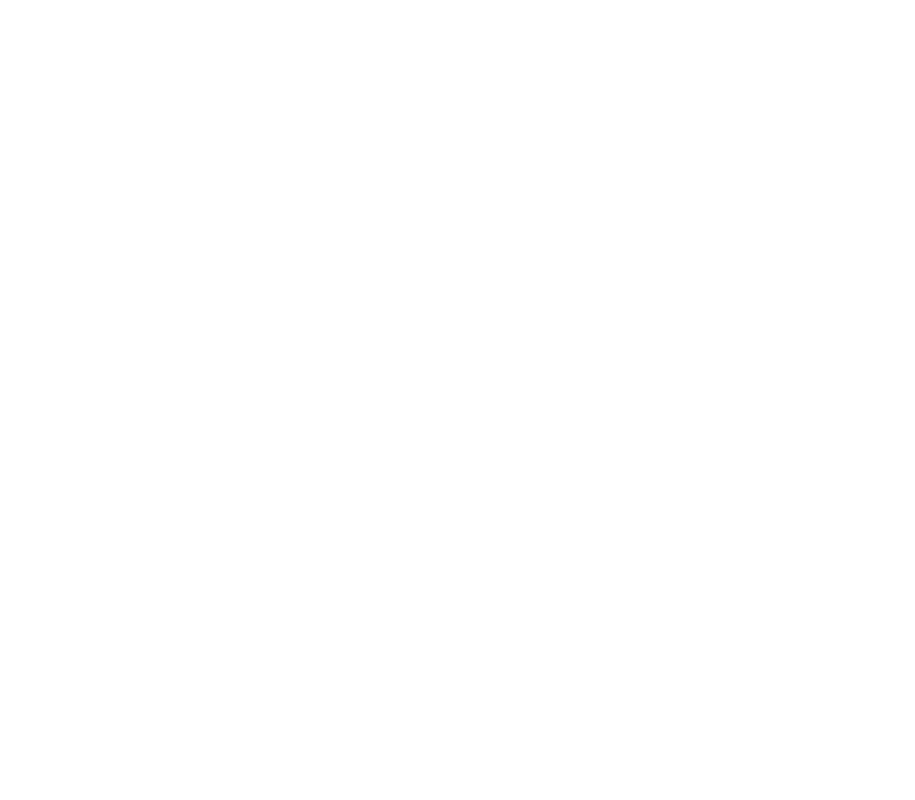
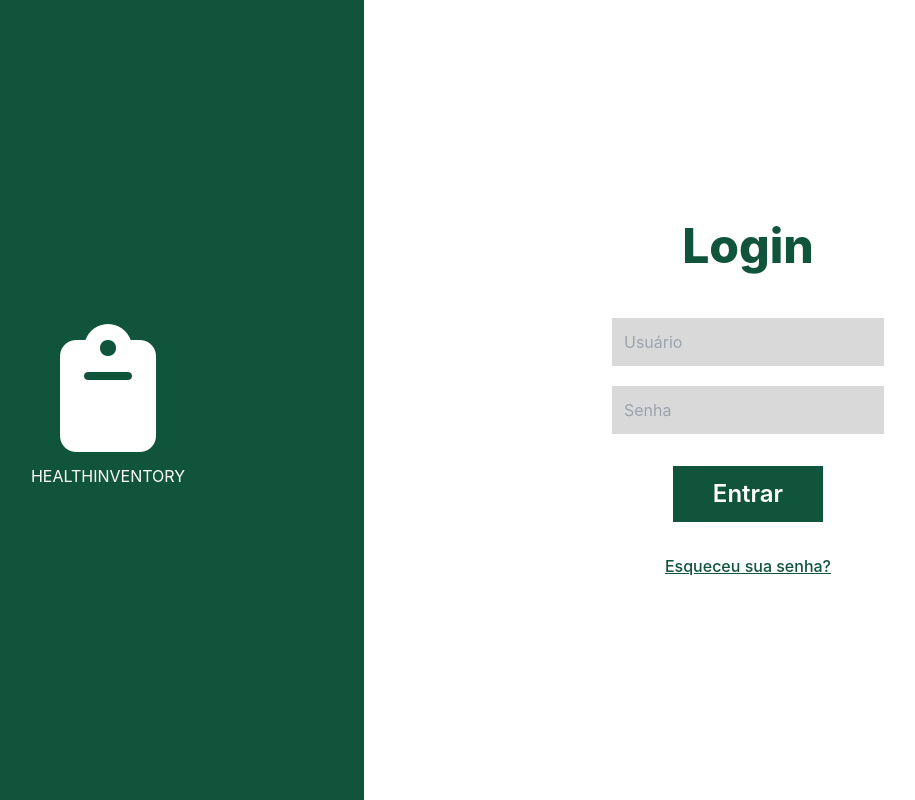
Before and after one commit to S0uz4z/Projeto4Semestre2022, a React (Create React App) app in the folder healthinventory-react/: page / in a window 1280 px wide. Shown: the whole page, without its empty margins (148-1063 px from the left). Built offline with nearby package versions, Linux system fonts and the light colour scheme.

Commit message:
criando primeira pagina antes de mover para pages

```diff
--- a/healthinventory-react/src/App.js
+++ b/healthinventory-react/src/App.js
@@ -1,10 +1,25 @@
 import '../src/styles/main.css'
+import InputText from './components/InputText';
+import Button from './components/Button';
 
 function App() {
   return (
-    <div className="App">
-      <div className="w-full flex flex-" >
-        <div className="">
+    <div className="App flex">
+      <div className="w-[40%] h-screen flex flex-col bg-[#10543c]">
+        <div className="w-[40%] m-auto text-white text-center">
+          <i class="fa-solid fa-clipboard text-9xl py-3"></i>
+          <span>HEALTHINVENTORY</span>
+        </div>
+      </div>
+      <div className="w-[60%] bg-white flex">
+        <div className="m-auto text-center">
+          <span className="font-extrabold text-5xl text-[#10543c] block mb-12">Login</span>
+          <InputText placeholder='Usuário'></InputText>
+          <InputText placeholder='Senha' password={true}></InputText>
+          <Button text='Entrar'></Button>
+          <a href='#'>
+            <span className="font-medium text-[#10543c] underline">Esqueceu sua senha?</span>
+          </a>
         </div>
       </div>
     </div>
```
